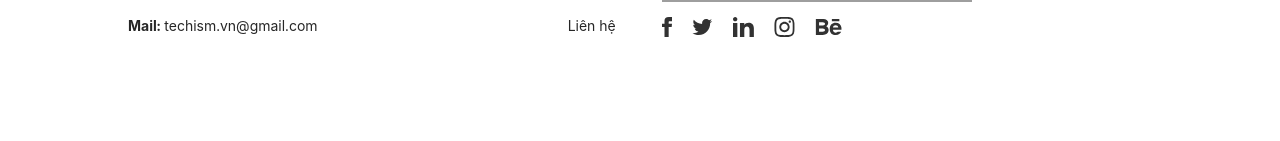
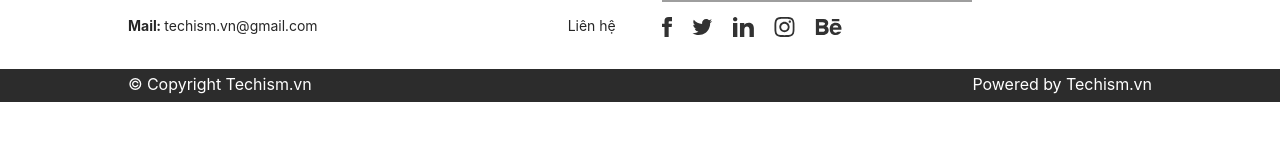
Before and after one commit to techismvn/techism, a React (Create React App) app: page / in a window 1280 px wide. Shown: the part 335-476 px from the top of the page. Built offline with nearby package versions, Linux system fonts and the light colour scheme; grey boxes are pictures that could not be loaded.

Commit message:
Update footer(done)

```diff
--- /dev/null
+++ b/src/components/Copyright/copyright.module.scss
@@ -0,0 +1,9 @@
+.copyright {
+    vertical-align: middle;
+    display: flex;
+    justify-content: space-between;
+    height: fit-content;
+    margin: auto 0;
+    color: white;
+    font-size: 16px;
+}
--- /dev/null
+++ b/src/components/Copyright/index.jsx
@@ -0,0 +1,16 @@
+import { COMPANY_NAME, DOMAIN_EXTENSION } from '../../commons/constants'
+import styles from './copyright.module.scss'
+
+function Copyright() {
+    const firstCharUpper = COMPANY_NAME[0].toUpperCase() + COMPANY_NAME.substring(1);
+    const domainName = firstCharUpper + DOMAIN_EXTENSION;
+
+    return (
+        <div className={styles.copyright}>
+            <div>&copy; Copyright {domainName}</div>
+            <div>Powered by {domainName}</div>
+        </div>
+    )
+}
+
+export default Copyright
--- a/src/components/Footer/index.jsx
+++ b/src/components/Footer/index.jsx
@@ -6,7 +6,7 @@ import FacebookIcon from '../../assets/icons/Facebook.svg'
 import InstagramIcon from '../../assets/icons/Instagram.svg'
 import LinkedinIcon from '../../assets/icons/Linkedin.svg'
 import TwitterIcon from '../../assets/icons/Twitter.svg'
-import { COMPANY_NAME, DOMAIN_EXTENSION, EMAIL, ADDRESS, PHONE } from '../../commons/constants'
+import { COMPANY_NAME, EMAIL, ADDRESS, PHONE } from '../../commons/constants'
 import ConsultModal from '../ConsultModal'
 
 const mediaDatas = [
@@ -39,7 +39,6 @@ const mediaDatas = [
 
 function Footer() {
     const firstCharUpper = COMPANY_NAME[0].toUpperCase() + COMPANY_NAME.substring(1);
-    const domainName = firstCharUpper + DOMAIN_EXTENSION;
 
     const [visible, setVisible] = useState(false);
     return (
@@ -105,8 +104,3 @@ function Footer() {
 }
 
 export default Footer
-
-/* <div className='footer_bottom footer_width'>
-                <div className='copyright'>Copyright {domainName}</div>
-                <div className='powerby'>Powered by {domainName}</div>
-            </div> */
--- a/src/pages/Home/index.jsx
+++ b/src/pages/Home/index.jsx
@@ -3,6 +3,7 @@ import {use} from 'react';
 import { BACKGROUND_COLOR, PADDING_FOOTER } from '../../commons/constants';
 import Footer from '../../components/Footer';
 import Navigation from '../../components/Navigation';
+import Copyright from '../../components/Copyright';
 import { Container } from '../../components/styles';
 import useWindowDimensions from '../../commons/useWindowDimensions';
 
@@ -16,6 +17,9 @@ const Home = () => {
       <Container height='327' paddingVertical='32' paddingHorizontal={(width >= 1440 && width <= 1920) ? (width - 1440)/2 + PADDING_FOOTER + 'px' : false}>
         <Footer />
       </Container>
+      <Container backgroundColor={BACKGROUND_COLOR} height='33' paddingVertical='3' paddingHorizontal={(width >= 1440 && width <= 1920) ? (width - 1440)/2 + PADDING_FOOTER + 'px' : false}>
+        <Copyright />
+      </Container>
     </>
   );
 };
```
